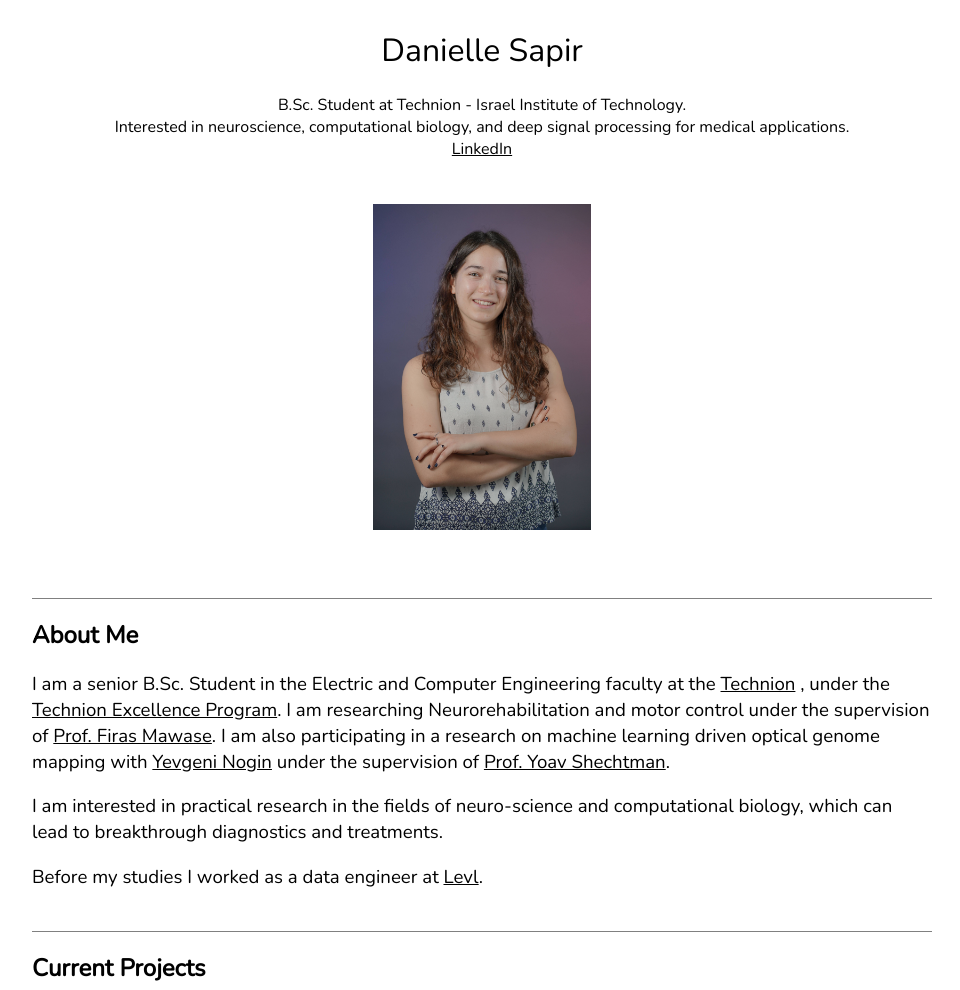
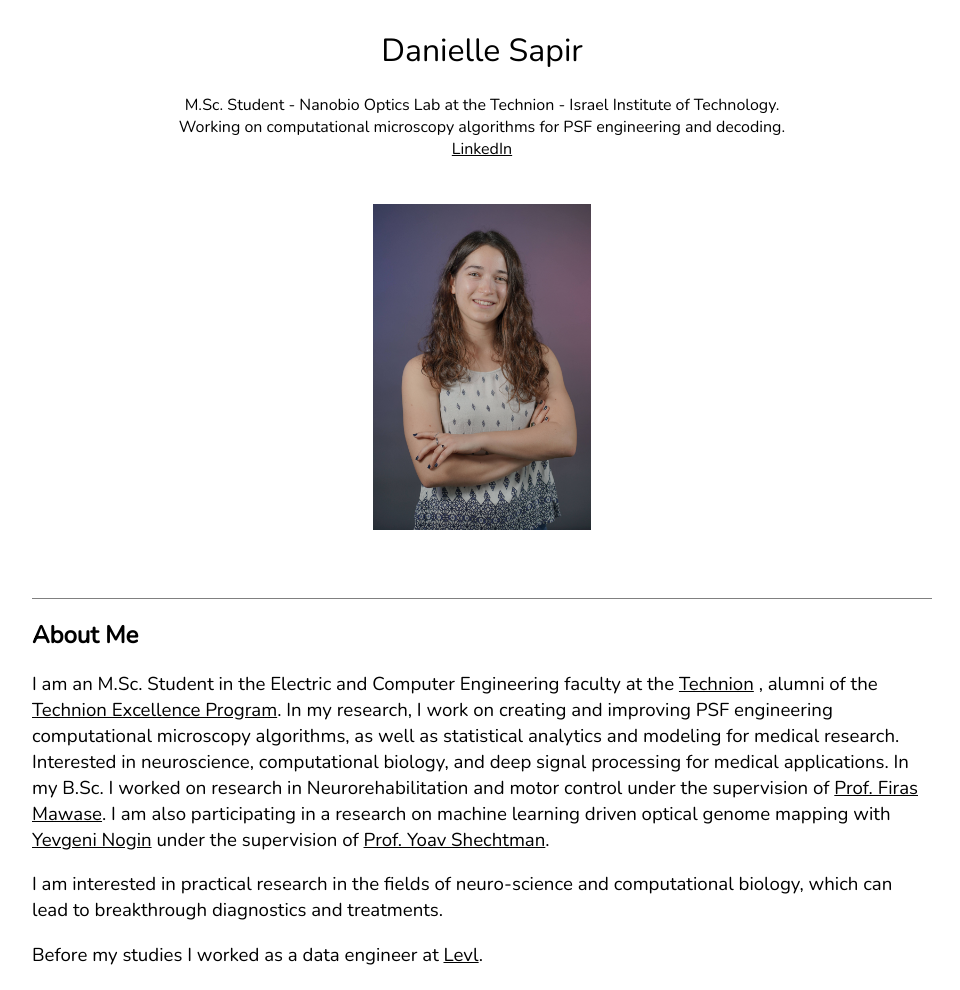
Before and after one commit to DanielleSapir/DanielleSapir.github.io, a plain HTML site: page index.html in a window 1280 px wide. Shown: the top 990 px of the page, without its empty margins (158-1118 px from the left). Drawn offline with nearby package versions, Linux system fonts and the light colour scheme.

Commit message:
Update index.html

```diff
--- a/index.html
+++ b/index.html
@@ -174,8 +174,8 @@ function show_menu() {
 <div class="content">
     <center>
         <h1>Danielle Sapir</h1>
-        B.Sc. Student at Technion - Israel Institute of Technology.<br />
-        Interested in neuroscience, computational biology, and deep signal processing for medical applications. <br />
+        M.Sc. Student - Nanobio Optics Lab at the Technion - Israel Institute of Technology.<br />
+	Working on computational microscopy algorithms for PSF engineering and decoding.<br />
         <a class="lnk" href="https://www.linkedin.com/in/danielle-sapir/">LinkedIn</a>
     </center>
     <br /><br />
@@ -186,8 +186,9 @@ function show_menu() {
     <div id="about" style="border-top:1px solid gray;">
     <h2>About Me</h2>
     <p>
-	I am a senior B.Sc. Student in the Electric and Computer Engineering faculty at the <a class="lnk" href="https://www.technion.ac.il/">Technion</a> , under the <a class="lnk" href="https://excellence.technion.ac.il/en/student/danielle-sapir/">Technion Excellence Program</a>.
-    I am researching Neurorehabilitation and motor control under the supervision of  <a class="lnk" href="https://www.mawase-lab.com/">Prof. Firas Mawase</a>. I am also participating in a research on machine learning driven optical genome mapping with <a class="lnk" href="https://scholar.google.com/citations?user=Zw6tGWIAAAAJ">Yevgeni Nogin</a> under the supervision of <a class="lnk" href="https://www.clever-microscopy.com/">Prof. Yoav Shechtman</a>.
+	I am an M.Sc. Student in the Electric and Computer Engineering faculty at the <a class="lnk" href="https://www.technion.ac.il/">Technion</a> , alumni of the <a class="lnk" href="https://excellence.technion.ac.il/en/student/danielle-sapir/">Technion Excellence Program</a>.
+	In my research, I work on creating and improving PSF engineering computational microscopy algorithms, as well as statistical analytics and modeling for medical research.
+    Interested in neuroscience, computational biology, and deep signal processing for medical applications. In my B.Sc. I worked on research in Neurorehabilitation and motor control under the supervision of  <a class="lnk" href="https://www.mawase-lab.com/">Prof. Firas Mawase</a>. I am also participating in a research on machine learning driven optical genome mapping with <a class="lnk" href="https://scholar.google.com/citations?user=Zw6tGWIAAAAJ">Yevgeni Nogin</a> under the supervision of <a class="lnk" href="https://www.clever-microscopy.com/">Prof. Yoav Shechtman</a>.
     </p><p>
     I am interested in practical research in the fields of neuro-science and computational biology, which can lead to breakthrough diagnostics and treatments.
     </p><p>
```
